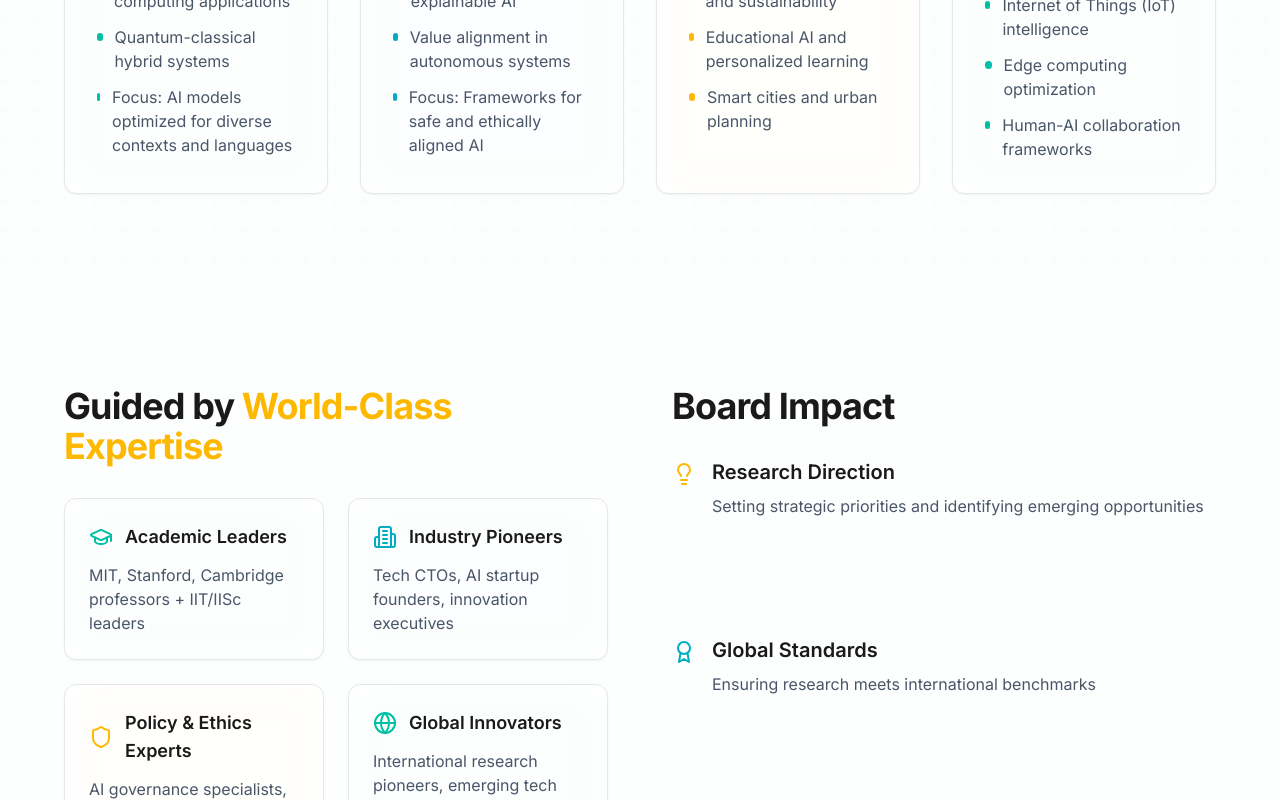
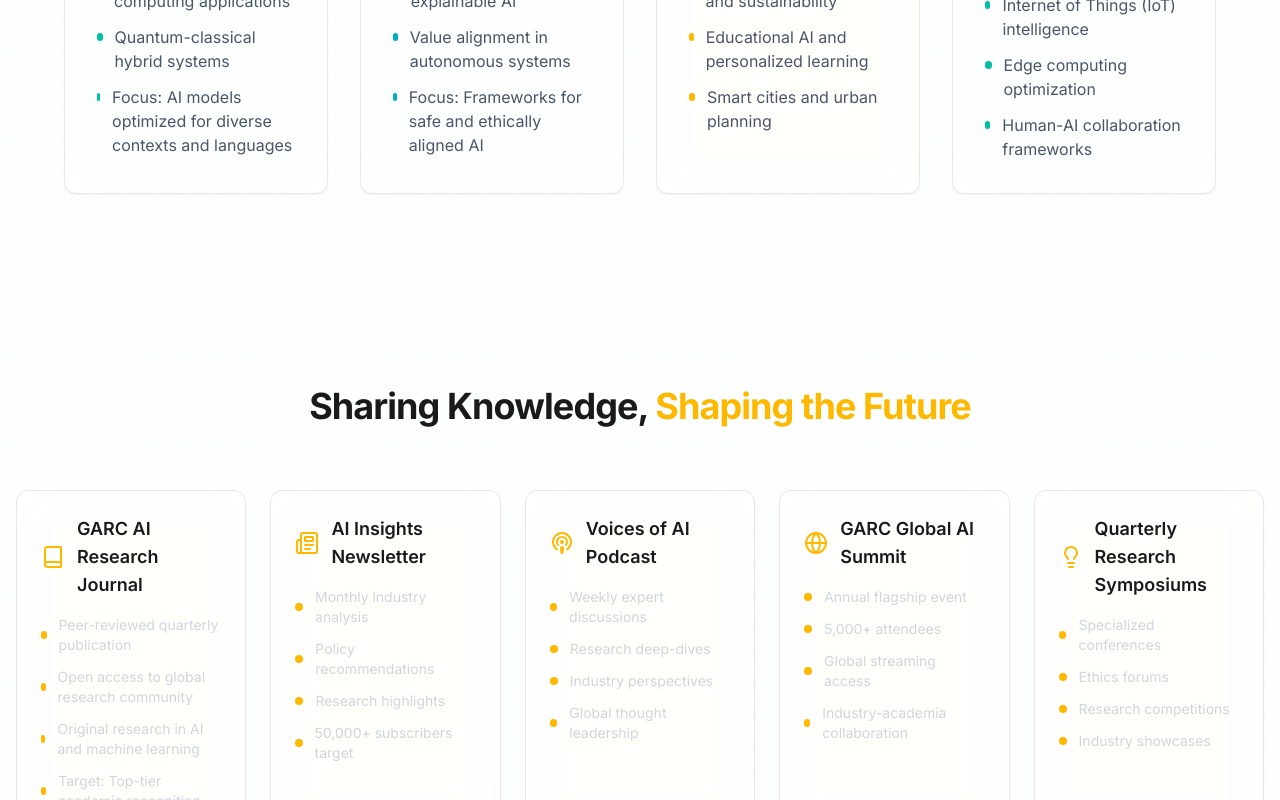
Before and after one commit to RaupscZAN/GARC-2, a React (Vite) app: page /research-innovation in a window 1280 px wide. Shown: the part 2000-2800 px from the top of the page. Built offline with nearby package versions, Linux system fonts and the light colour scheme.

Commit message:
Remove Guided by World-Class Expertise section

```diff
--- a/src/pages/ResearchInnovation.tsx
+++ b/src/pages/ResearchInnovation.tsx
@@ -191,96 +191,6 @@ const ResearchInnovation: React.FC = () => {
                 </ul>
               </Card>
             ))}
-          </div>
-        </div>
-      </Section>
-
-      {/* Expertise and Board Impact Section */}
-      <Section className="bg-surface/30">
-        <div className="max-w-6xl mx-auto">
-          <div className="grid grid-cols-1 lg:grid-cols-2 gap-16">
-            {/* Left Column - Expertise */}
-            <div>
-              <h2 className="heading-lg mb-8">
-                <span className="text-app-text">Guided by </span>
-                <span className="text-accent">World-Class Expertise</span>
-              </h2>
-
-              <div className="grid grid-cols-1 sm:grid-cols-2 gap-6">
-                {[
-                  {
-                    icon: <GraduationCap size={24} />,
-                    title: "Academic Leaders",
-                    description: "MIT, Stanford, Cambridge professors + IIT/IISc leaders",
-                    color: "primary"
-                  },
-                  {
-                    icon: <Building2 size={24} />,
-                    title: "Industry Pioneers",
-                    description: "Tech CTOs, AI startup founders, innovation executives",
-                    color: "secondary"
-                  },
-                  {
-                    icon: <Shield size={24} />,
-                    title: "Policy & Ethics Experts",
-                    description: "AI governance specialists, technology regulation advisors",
-                    color: "accent"
-                  },
-                  {
-                    icon: <Globe size={24} />,
-                    title: "Global Innovators",
-                    description: "International research pioneers, emerging tech thought leaders",
-                    color: "primary"
-                  }
-                ].map((expert, index) => (
-                  <Card key={index} className="p-6" glowColor={expert.color as 'primary' | 'secondary' | 'accent'}>
-                    <div className="flex items-center gap-3 mb-3">
-                      <div className={`text-${expert.color}`}>{expert.icon}</div>
-                      <h3 className="text-lg font-semibold text-app-text">{expert.title}</h3>
-                    </div>
-                    <p className="text-app-text-muted">{expert.description}</p>
-                  </Card>
-                ))}
-              </div>
-            </div>
-
-            {/* Right Column - Board Impact */}
-            <div className="h-full flex flex-col">
-              <h2 className="heading-lg mb-8">
-                <span className="text-app-text">Board Impact</span>
-              </h2>
-
-              <div className="flex-1 flex flex-col justify-between space-y-12">
-                {[
-                  {
-                    icon: <Lightbulb size={24} />,
-                    title: "Research Direction",
-                    description: "Setting strategic priorities and identifying emerging opportunities",
-                    color: "accent"
-                  },
-                  {
-                    icon: <Award size={24} />,
-                    title: "Global Standards",
-                    description: "Ensuring research meets international benchmarks",
-                    color: "secondary"
-                  },
-                  {
-                    icon: <Users size={24} />,
-                    title: "Network Access",
-                    description: "Facilitating collaborations with top-tier institutions",
-                    color: "primary"
-                  }
-                ].map((impact, index) => (
-                  <div key={index} className="flex items-start gap-4">
-                    <div className={`text-${impact.color} mt-1`}>{impact.icon}</div>
-                    <div>
-                      <h3 className="text-xl font-semibold text-app-text mb-2">{impact.title}</h3>
-                      <p className="text-app-text-muted">{impact.description}</p>
-                    </div>
-                  </div>
-                ))}
-              </div>
-            </div>
           </div>
         </div>
       </Section>
```
